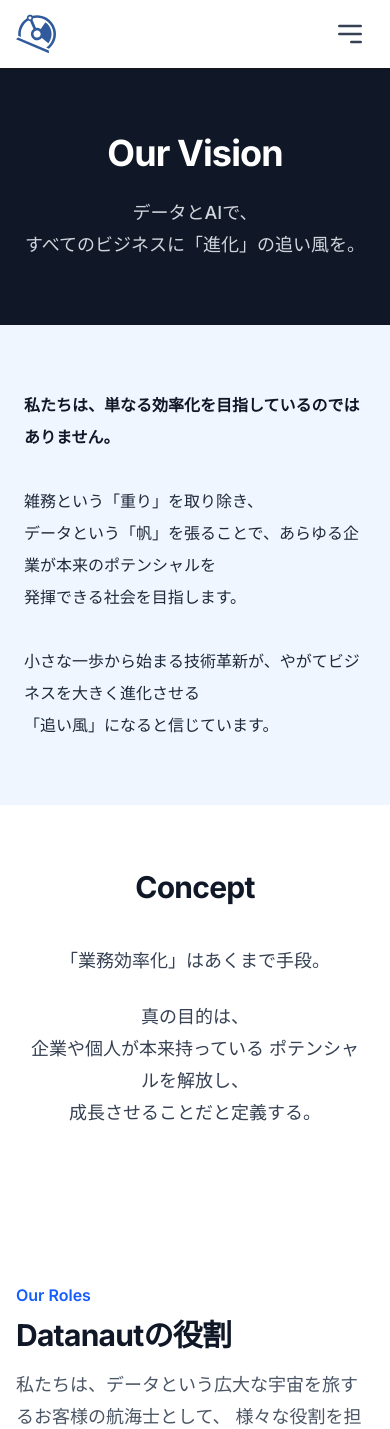
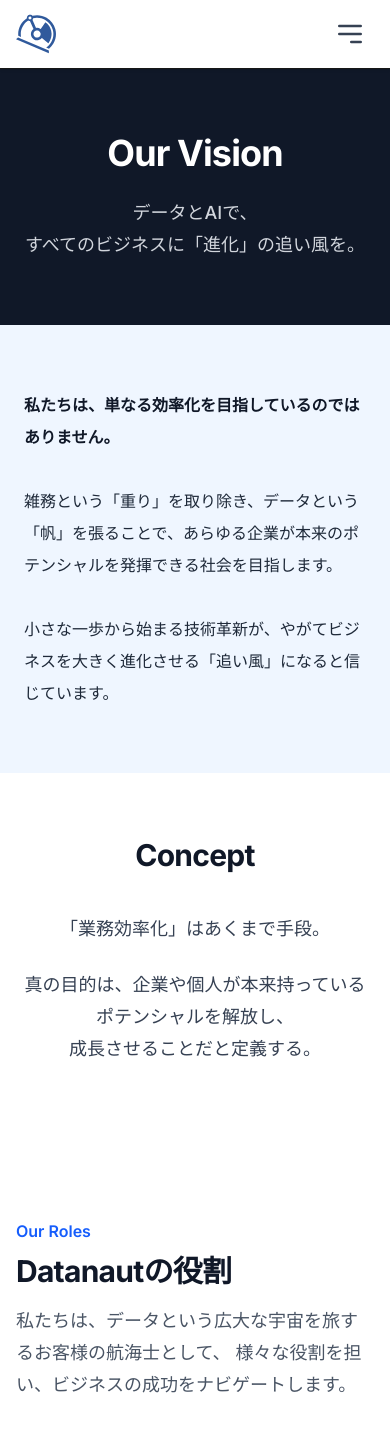
Before and after one commit to Datanaut-jp/ddp-website, a Next.js app: page /vision in a window 390 px wide. Shown: the top 1429 px of the page. Built offline with nearby package versions, Linux system fonts and the light colour scheme.

Commit message:
fix:Vision/Companyページのモバイル改行をspanタグ方式に変更し修正

```diff
--- a/src/app/company/page.tsx
+++ b/src/app/company/page.tsx
@@ -19,7 +19,6 @@
         <h1 className="text-4xl font-bold tracking-tight text-white sm:text-6xl">
           About Us
         </h1>
-        {/* 指示通り、説明文は削除しました */}
       </div>
     </div>
   </div>
@@ -70,10 +69,10 @@
         <div className="container mx-auto max-w-4xl px-4">
           <ScrollAnimation>
             <div className="text-center">
+              {/* 修正: spanのblock切り替えで確実に改行 */}
               <h2 className="text-2xl font-bold tracking-tight text-gray-900 sm:text-4xl leading-snug">
-                データを羅針盤に、
-                <br className="block sm:hidden" />
-                まだ見ぬ未来へ。
+                <span>データを羅針盤に、</span>
+                <span className="block sm:inline">まだ見ぬ未来へ。</span>
               </h2>
               <div className="mt-8 space-y-6 text-left text-base leading-7 text-gray-700 sm:text-lg sm:leading-9">
                 <p>
--- a/src/app/vision/page.tsx
+++ b/src/app/vision/page.tsx
@@ -10,10 +10,12 @@
           <h1 className="text-4xl font-bold tracking-tight text-white sm:text-6xl">
             Our Vision
           </h1>
+          {/* 修正: brタグではなく、spanのblock切り替えで確実に改行させる */}
           <p className="mt-6 text-lg font-medium leading-8 text-gray-300 sm:text-2xl">
-            データとAIで、
-            <br className="block sm:hidden" />
-            すべてのビジネスに「進化」の追い風を。
+            <span>データとAIで、</span>
+            <span className="block sm:inline">
+              すべてのビジネスに「進化」の追い風を。
+            </span>
           </p>
         </div>
       </div>
@@ -28,16 +30,23 @@
               </p>
               <p>
                 雑務という「重り」を取り除き、
-                <span className="inline-block">データという「帆」を張ることで、</span>
+                {/* 修正: inline-blockをmd以上のみに限定し、スマホでの自然な改行を優先 */}
+                <span className="md:inline-block">
+                  データという「帆」を張ることで、
+                </span>
                 <br className="hidden md:block" />
                 あらゆる企業が本来のポテンシャルを
-                <span className="inline-block">発揮できる社会を目指します。</span>
+                <span className="md:inline-block">
+                  発揮できる社会を目指します。
+                </span>
               </p>
               <p>
                 小さな一歩から始まる技術革新が、
                 <br className="hidden md:block" />
                 やがてビジネスを大きく進化させる
-                <span className="inline-block">「追い風」になると信じています。</span>
+                <span className="md:inline-block">
+                  「追い風」になると信じています。
+                </span>
               </p>
             </div>
           </div>
@@ -47,22 +56,21 @@
       {/* 3. ブランドストーリー */}
       <ScrollAnimation>
         <div className="bg-white py-16 sm:py-24">
-          {/* ここは中央揃え(text-center)にして、詩的に見せます */}
           <div className="container mx-auto max-w-2xl px-6 text-center">
             <h2 className="mb-10 text-3xl font-bold tracking-tight text-gray-900 sm:text-4xl">
               Concept
             </h2>
             <div className="space-y-6 text-lg leading-8 text-gray-700 sm:text-xl sm:leading-relaxed">
-              <p>
-                「業務効率化」はあくまで手段。
-              </p>
+              <p>「業務効率化」はあくまで手段。</p>
               <p>
                 真の目的は、
-                <br className="block sm:hidden" /> {/* スマホでのみ改行 */}
-                企業や個人が本来持っている
-                <br className="hidden sm:block" /> {/* PCでのみ改行 */}
-                ポテンシャルを解放し、
-                <span className="inline-block">成長させることだと定義する。</span>
+                {/* 修正: spanのblock切り替えで確実に改行 */}
+                <span>企業や個人が本来持っている</span>
+                <br className="hidden sm:block" /> {/* PC用改行 */}
+                <span className="block sm:inline">ポテンシャルを解放し、</span>
+                <span className="md:inline-block">
+                  成長させることだと定義する。
+                </span>
               </p>
             </div>
           </div>
```
